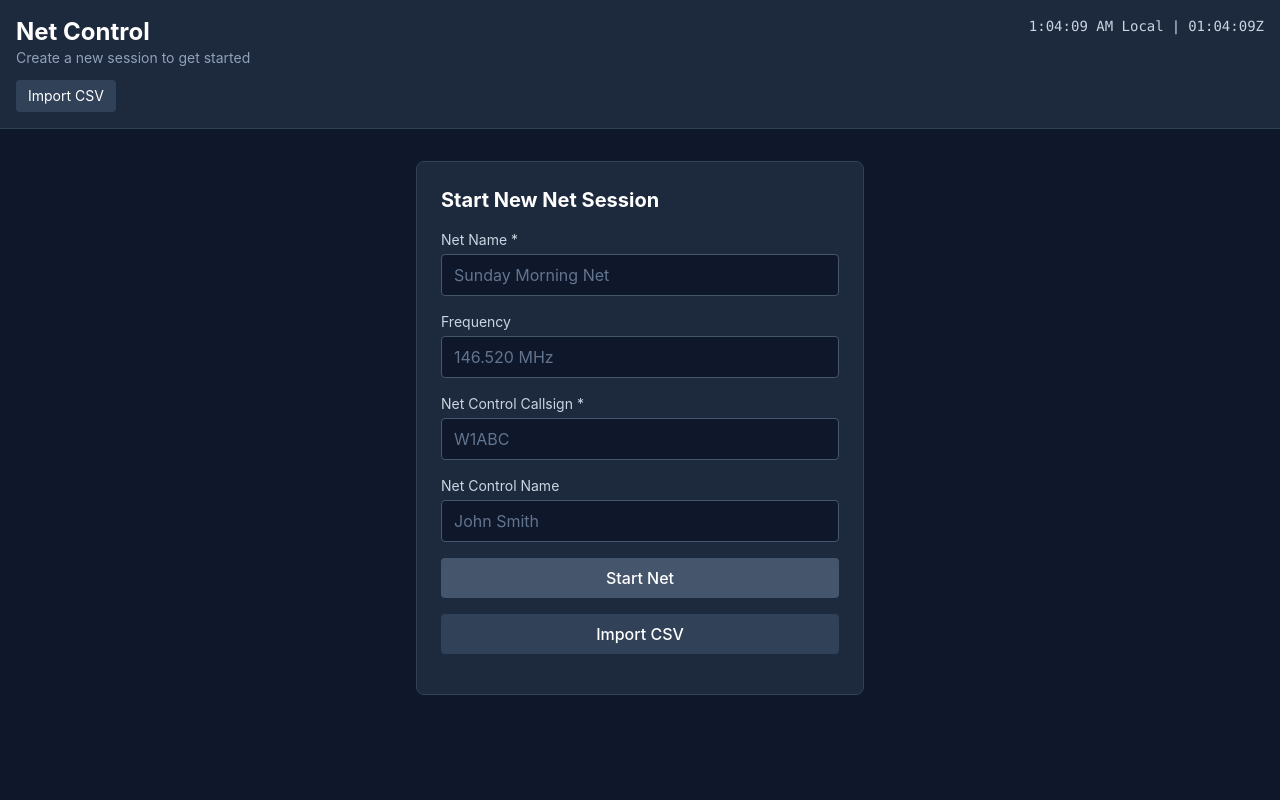
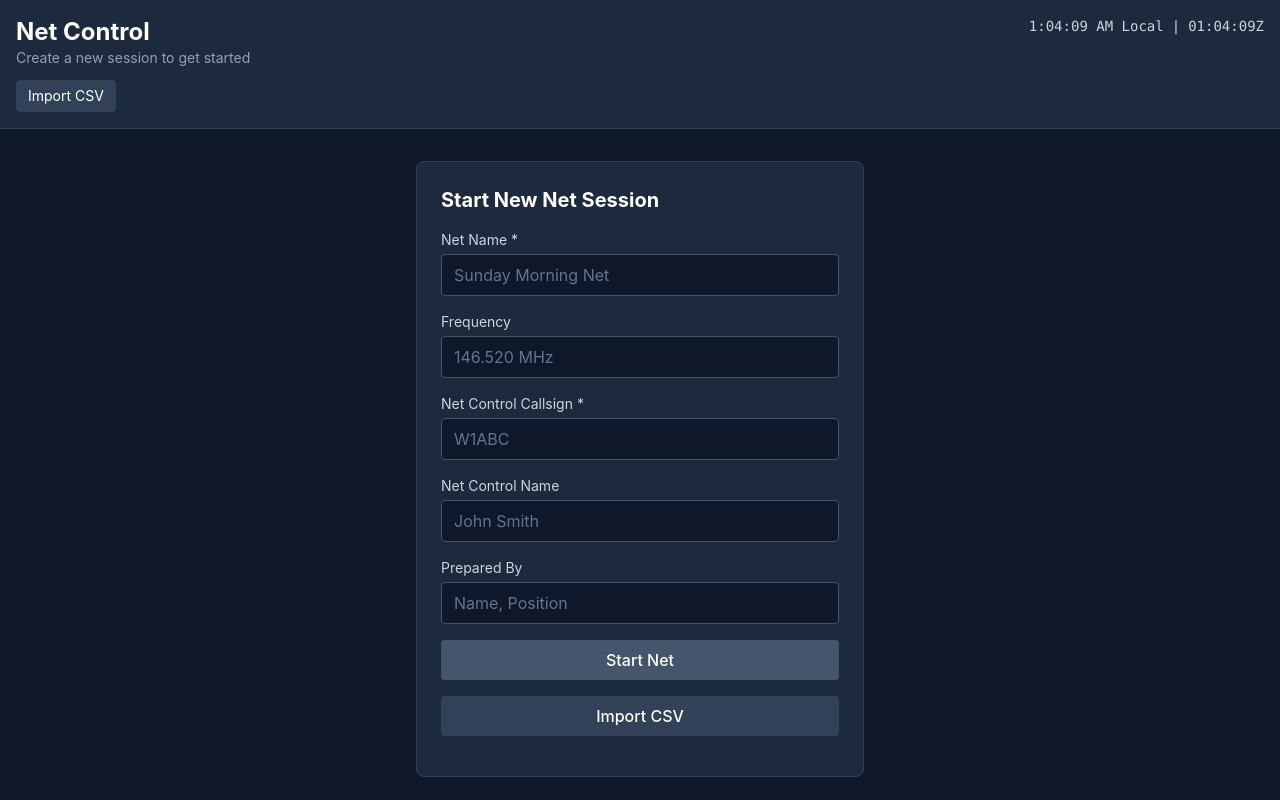
Before and after one commit to benhg/netctl-web, a React (Vite) app: page / in a window 1280 px wide. Built offline with nearby package versions, Linux system fonts and the light colour scheme; the HTML template or start-up script is replaced by a standard one.

Commit message:
add prepared by field

```diff
--- a/src/components/ICS309Preview.tsx
+++ b/src/components/ICS309Preview.tsx
@@ -124,7 +124,9 @@ export function ICS309Preview() {
           <div className="grid grid-cols-2 gap-4">
             <div>
               <div className="text-gray-600">5. Prepared by (Name, Position)</div>
-              <div className="border-b border-gray-400 h-6 mt-1"></div>
+              <div className="border-b border-gray-400 h-6 mt-1 flex items-end">
+                <span className="text-black">{session.preparedBy || ''}</span>
+              </div>
             </div>
             <div>
               <div className="text-gray-600">Page ___ of ___</div>
--- a/src/components/NewSessionForm.tsx
+++ b/src/components/NewSessionForm.tsx
@@ -7,6 +7,7 @@ export function NewSessionForm() {
   const [frequency, setFrequency] = useState('');
   const [netControlOp, setNetControlOp] = useState('');
   const [netControlName, setNetControlName] = useState('');
+  const [preparedBy, setPreparedBy] = useState('');
   const fileInputRef = useRef<HTMLInputElement>(null);
 
   const handleSubmit = (e: React.FormEvent) => {
@@ -18,6 +19,7 @@ export function NewSessionForm() {
       frequency: frequency.trim(),
       netControlOp: netControlOp.toUpperCase().trim(),
       netControlName: netControlName.trim(),
+      preparedBy: preparedBy.trim(),
     });
   };
 
@@ -89,6 +91,17 @@ export function NewSessionForm() {
             />
           </div>
 
+          <div>
+            <label className="block text-sm text-slate-300 mb-1">Prepared By</label>
+            <input
+              type="text"
+              value={preparedBy}
+              onChange={(e) => setPreparedBy(e.target.value)}
+              placeholder="Name, Position"
+              className="w-full px-3 py-2 bg-slate-900 border border-slate-600 rounded text-white placeholder-slate-500 focus:outline-none focus:border-blue-500"
+            />
+          </div>
+
           <button
             type="submit"
             disabled={!name.trim() || !netControlOp.trim()}
--- a/src/lib/pdfExport.ts
+++ b/src/lib/pdfExport.ts
@@ -164,6 +164,9 @@ export async function generateICS309PDF(
   // Footer
   y = 60;
   page.drawText('5. Prepared by:', { x: margin, y: y, size: 9, font: helvetica });
+  if (session.preparedBy) {
+    page.drawText(session.preparedBy, { x: margin + 85, y: y - 12, size: 9, font: helveticaBold });
+  }
   page.drawLine({
     start: { x: margin + 80, y: y - 2 },
     end: { x: margin + 200, y: y - 2 },
--- a/src/stores/netStore.ts
+++ b/src/stores/netStore.ts
@@ -73,6 +73,13 @@ const loadActiveSessionData = (): SessionData | null => {
   }
 };
 
+type StoredSession = NetSession & { preparedBy?: string };
+
+const normalizeSession = (session: StoredSession): NetSession => ({
+  ...session,
+  preparedBy: session.preparedBy ?? '',
+});
+
 const saveSessionData = (data: SessionData) => {
   const sessions = readSessions();
   sessions[data.session.id] = data;
@@ -140,7 +147,10 @@ interface NetStore {
   reset: () => void;
 }
 
-const initialSessionData = loadActiveSessionData();
+const initialSessionDataRaw = loadActiveSessionData();
+const initialSessionData = initialSessionDataRaw
+  ? { ...initialSessionDataRaw, session: normalizeSession(initialSessionDataRaw.session as StoredSession) }
+  : null;
 
 export const useNetStore = create<NetStore>((set, get) => ({
   session: initialSessionData?.session ?? null,
@@ -222,15 +232,16 @@ export const useNetStore = create<NetStore>((set, get) => ({
       set({ error: 'Session not found', isLoading: false });
       return;
     }
+    const normalizedSession = normalizeSession(data.session as StoredSession);
     set({
-      session: data.session,
+      session: normalizedSession,
       participants: data.participants,
       logEntries: data.logEntries,
       lastAcknowledgedEntryId: data.lastAcknowledgedEntryId ?? null,
-      startTime: data.session.status === 'active' ? new Date(data.session.dateTime).getTime() : null,
+      startTime: normalizedSession.status === 'active' ? new Date(normalizedSession.dateTime).getTime() : null,
       isLoading: false,
     });
-    setActiveSessionId(data.session.id);
+    setActiveSessionId(normalizedSession.id);
   },
 
   addParticipant: (participantData) => {
@@ -411,6 +422,7 @@ export const useNetStore = create<NetStore>((set, get) => ({
     lines.push(`Net Name,${session.name}`);
     lines.push(`Frequency,${session.frequency}`);
     lines.push(`Net Control,${session.netControlOp} - ${session.netControlName}`);
+    lines.push(`Prepared By,${session.preparedBy}`);
     lines.push(`Date/Time,${session.dateTime}`);
     lines.push('');
     lines.push('Participants');
@@ -473,6 +485,7 @@ export const useNetStore = create<NetStore>((set, get) => ({
       const [netControlOpRaw, ...netControlNameParts] = netControlLine.split(' - ');
       const netControlOp = netControlOpRaw?.trim().toUpperCase() || 'NET';
       const netControlName = netControlNameParts.join(' - ').trim();
+      const preparedBy = getValueAfterLabel('Prepared By');
       const dateTime = getValueAfterLabel('Date/Time') || new Date().toISOString();
 
       const participants: Participant[] = [];
@@ -547,6 +560,7 @@ export const useNetStore = create<NetStore>((set, get) => ({
         frequency,
         netControlOp,
         netControlName,
+        preparedBy,
         dateTime,
         endTime: null,
         status: 'active',
--- a/src/types/index.ts
+++ b/src/types/index.ts
@@ -4,6 +4,7 @@ export interface NetSession {
   frequency: string;
   netControlOp: string;
   netControlName: string;
+  preparedBy: string;
   dateTime: string;
   endTime: string | null;
   status: 'pending' | 'active' | 'closed';
```
